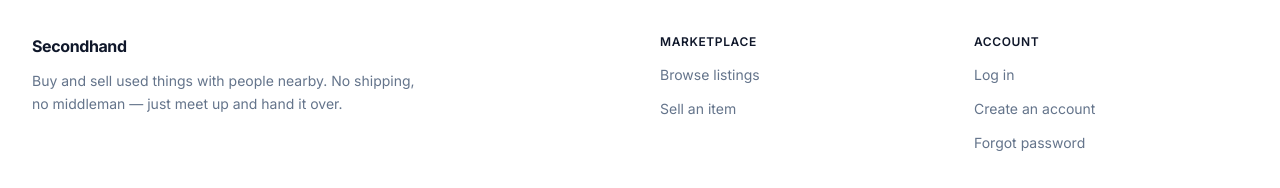
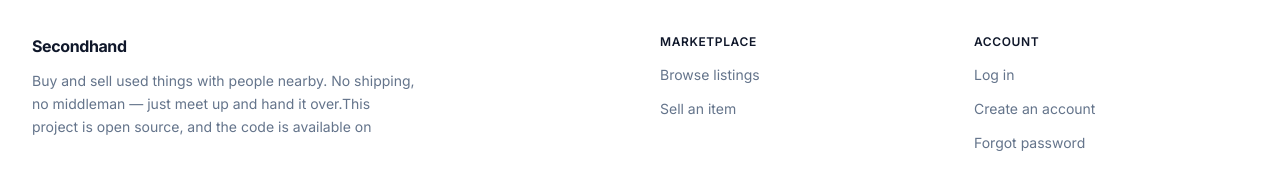
Before and after one commit to choua2025/Local-Secondhand-Marketplace-Frontend, a React (Vite) app: page / in a window 1280 px wide. Shown: the part 517-705 px from the top of the page. Built offline with nearby package versions, Linux system fonts and the light colour scheme; no server answers; a web font is replaced by a local one.

Commit message:
add new message

```diff
--- a/src/components/Footer.tsx
+++ b/src/components/Footer.tsx
@@ -30,6 +30,8 @@ export function Footer(): React.JSX.Element {
             </Link>
             <p className="mt-3 max-w-sm text-sm leading-relaxed text-slate-500">
               {t('footer.tagline')}
+
+              This project is open source, and the code is available on
             </p>
           </div>
 
```
